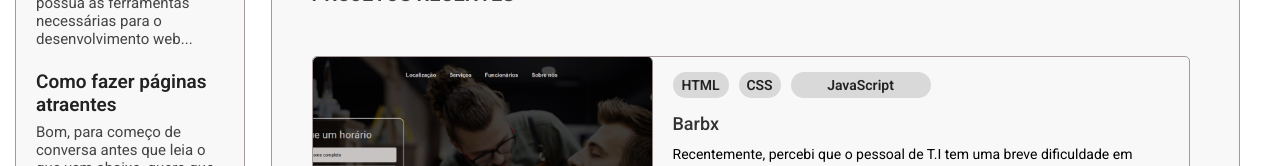
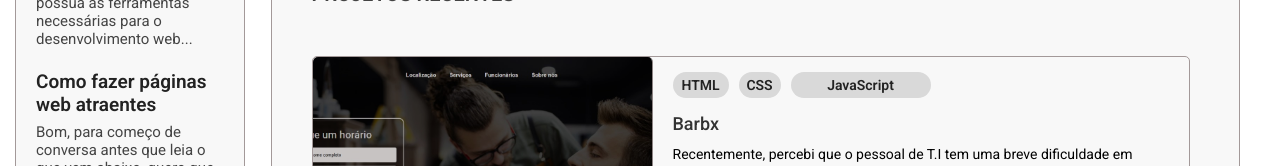
Before and after one commit to Namibo06/portifolio-atual-angular, an Angular app: page /projetos in a window 1280 px wide. Shown: the part 384-550 px from the top of the page. Built offline with nearby package versions, Linux system fonts and the light colour scheme.

Commit message:
refactor: update text

```diff
--- a/src/app/components/relevant-articles/relevant-articles/relevant-articles.component.html
+++ b/src/app/components/relevant-articles/relevant-articles/relevant-articles.component.html
@@ -14,7 +14,7 @@
 
         <a href="" class="article__card__single">
             <div class="article__title">
-                <h3>Como fazer páginas atraentes</h3>
+                <h3>Como fazer páginas web atraentes</h3>
             </div><!--article__title-->
 
             <div class="article__description">
```
